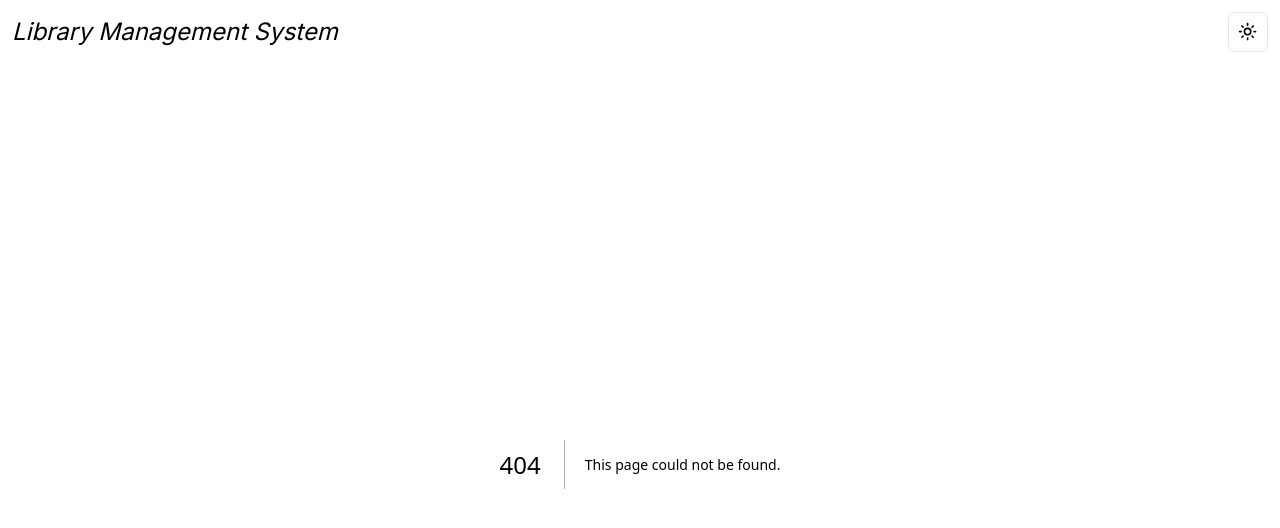
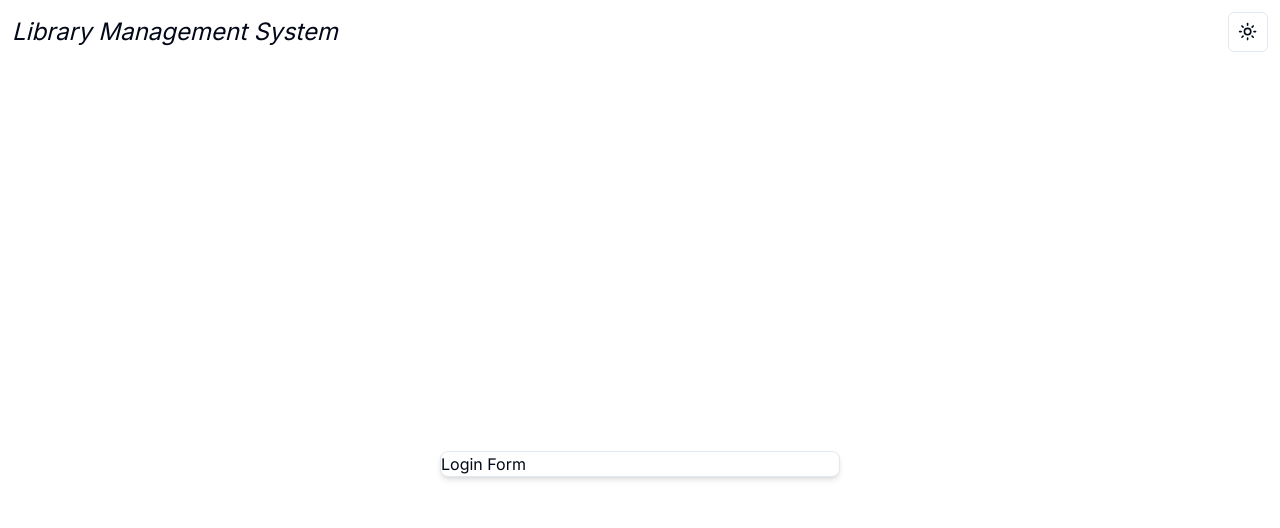
Before and after one commit to Chinmaykd21/AuthTech, a Next.js app: page /auth/login in a window 1280 px wide. Before the commit this address had no page. Shown: the top 528 px of the page. Built offline with nearby package versions, Linux system fonts and the light colour scheme.

Commit message:
login form setup part I

```diff
--- /dev/null
+++ b/app/auth/layout.tsx
@@ -0,0 +1,9 @@
+import React from "react";
+
+const AuthLayout = ({ children }: { children: React.ReactNode }) => {
+  return (
+    <div className="h-full flex items-center justify-center">{children}</div>
+  );
+};
+
+export default AuthLayout;
--- /dev/null
+++ b/app/auth/login/page.tsx
@@ -0,0 +1,8 @@
+import { LoginForm } from "@/components/auth/LoginForm";
+import React from "react";
+
+const LoginPage = () => {
+  return <LoginForm />;
+};
+
+export default LoginPage;
--- /dev/null
+++ b/components/auth/CardWrapper.tsx
@@ -0,0 +1,20 @@
+import React from "react";
+import { Card, CardContent, CardHeader, CardFooter } from "../ui/card";
+
+interface CardWrapperProps {
+  children: React.ReactNode;
+  headerLabel: string;
+  backButtonLabel: string;
+  backButtonHref: string;
+  showSocial?: boolean;
+}
+
+export const CardWrapper = ({
+  children,
+  headerLabel,
+  backButtonLabel,
+  backButtonHref,
+  showSocial,
+}: CardWrapperProps) => {
+  return <Card className="w-[400px] shadow-md">Login Form</Card>;
+};
--- /dev/null
+++ b/components/auth/LoginForm.tsx
@@ -0,0 +1,14 @@
+import { CardWrapper } from "./CardWrapper";
+
+export const LoginForm = () => {
+  return (
+    <CardWrapper
+      headerLabel="Welcome Back!"
+      backButtonLabel="Don't have an account?"
+      backButtonHref="/auth/register"
+      showSocial
+    >
+      Login Form
+    </CardWrapper>
+  );
+};
--- /dev/null
+++ b/components/ui/card.tsx
@@ -0,0 +1,79 @@
+import * as React from "react"
+
+import { cn } from "@/lib/utils"
+
+const Card = React.forwardRef<
+  HTMLDivElement,
+  React.HTMLAttributes<HTMLDivElement>
+>(({ className, ...props }, ref) => (
+  <div
+    ref={ref}
+    className={cn(
+      "rounded-lg border bg-card text-card-foreground shadow-sm",
+      className
+    )}
+    {...props}
+  />
+))
+Card.displayName = "Card"
+
+const CardHeader = React.forwardRef<
+  HTMLDivElement,
+  React.HTMLAttributes<HTMLDivElement>
+>(({ className, ...props }, ref) => (
+  <div
+    ref={ref}
+    className={cn("flex flex-col space-y-1.5 p-6", className)}
+    {...props}
+  />
+))
+CardHeader.displayName = "CardHeader"
+
+const CardTitle = React.forwardRef<
+  HTMLParagraphElement,
+  React.HTMLAttributes<HTMLHeadingElement>
+>(({ className, ...props }, ref) => (
+  <h3
+    ref={ref}
+    className={cn(
+      "text-2xl font-semibold leading-none tracking-tight",
+      className
+    )}
+    {...props}
+  />
+))
+CardTitle.displayName = "CardTitle"
+
+const CardDescription = React.forwardRef<
+  HTMLParagraphElement,
+  React.HTMLAttributes<HTMLParagraphElement>
+>(({ className, ...props }, ref) => (
+  <p
+    ref={ref}
+    className={cn("text-sm text-muted-foreground", className)}
+    {...props}
+  />
+))
+CardDescription.displayName = "CardDescription"
+
+const CardContent = React.forwardRef<
+  HTMLDivElement,
+  React.HTMLAttributes<HTMLDivElement>
+>(({ className, ...props }, ref) => (
+  <div ref={ref} className={cn("p-6 pt-0", className)} {...props} />
+))
+CardContent.displayName = "CardContent"
+
+const CardFooter = React.forwardRef<
+  HTMLDivElement,
+  React.HTMLAttributes<HTMLDivElement>
+>(({ className, ...props }, ref) => (
+  <div
+    ref={ref}
+    className={cn("flex items-center p-6 pt-0", className)}
+    {...props}
+  />
+))
+CardFooter.displayName = "CardFooter"
+
+export { Card, CardHeader, CardFooter, CardTitle, CardDescription, CardContent }
```
